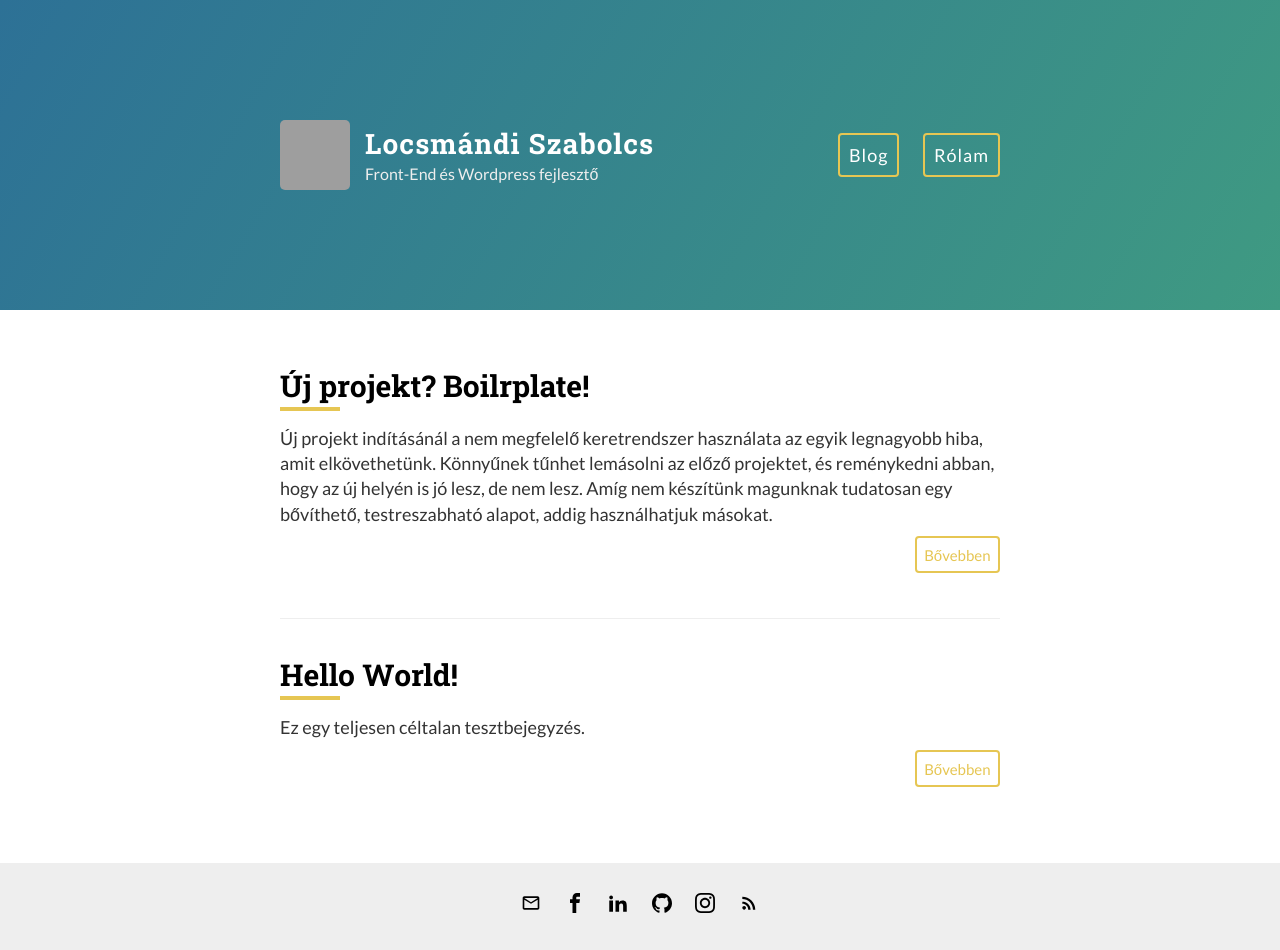
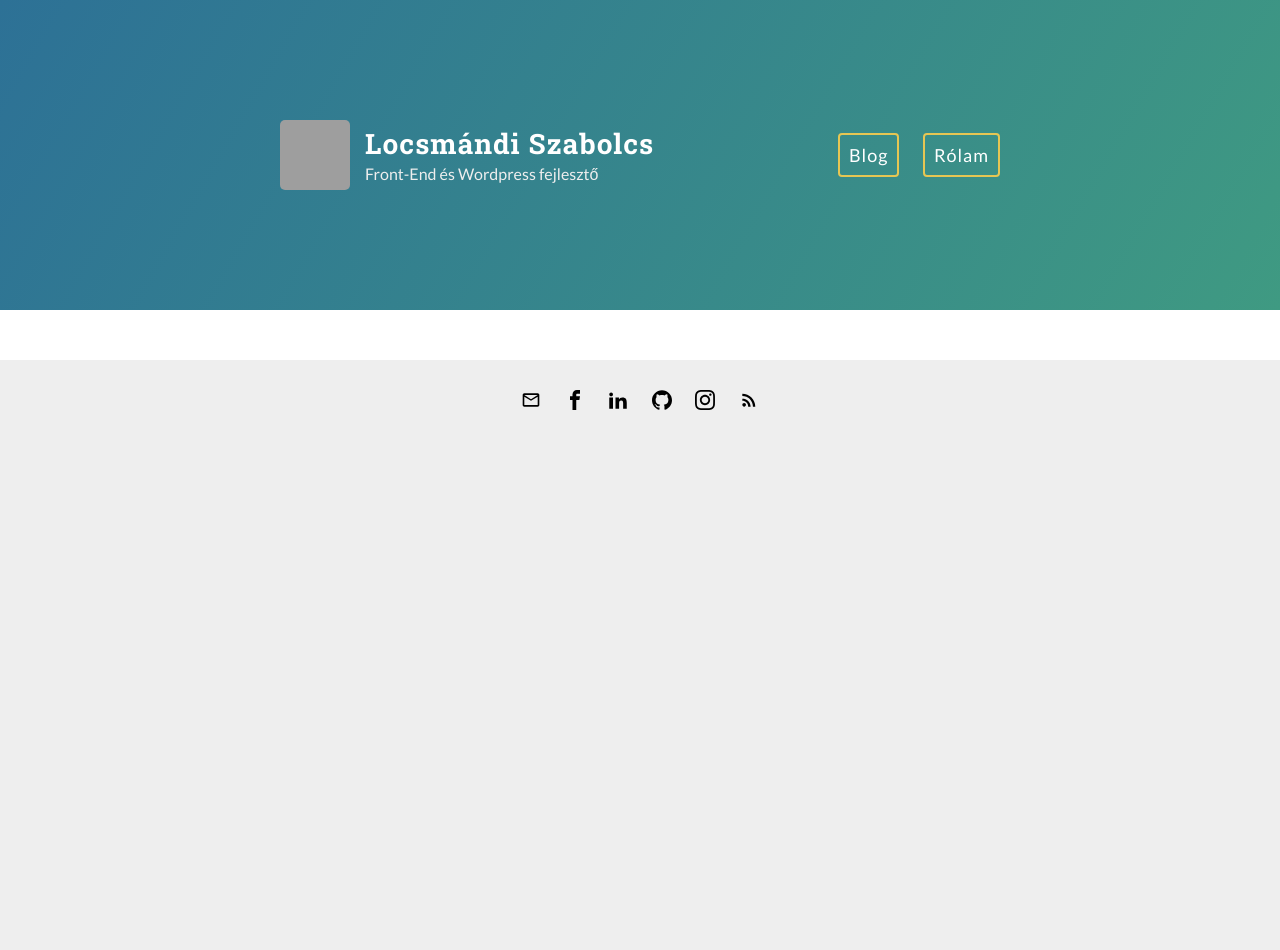
Before and after one commit to lszabolcs/lszabolcs.github.io, a Jekyll site: the page built from index.html, in a window 1280 px wide. Built offline with Jekyll 4.4.1, drawn with Linux system fonts in a browser that asks for light colours; after the commit the page ends 900 px from its top, so only the background shows below that; grey boxes are pictures that could not be loaded.

```diff
--- a/_config.yml
+++ b/_config.yml
@@ -47,6 +47,7 @@
 #
 
 permalink: /:title/
+permalink: /404.html
 
 # The release of Jekyll Now that you're using
 version: v1.2.0
--- a/_posts/2017-3-18-Hello-World.md
+++ /dev/null
@@ -1,10 +0,0 @@
----
-layout: post
-title: Hello World!
----
-
-Ez egy teljesen céltalan tesztbejegyzés.
-
-## Hivatkozások
-- [Jekyll Now repository](https://github.com/barryclark/jekyll-now)
-- [GitHub Pages](https://pages.github.com/)
--- a/_posts/2017-4-27-Uj-projekt-egyszeruen.md
+++ /dev/null
@@ -1,23 +0,0 @@
----
-layout: post
-title: Új projekt? Boilrplate!
----
-
-Új projekt indításánál a nem megfelelő keretrendszer használata az egyik legnagyobb hiba, amit elkövethetünk. Könnyűnek tűnhet lemásolni az előző projektet, és reménykedni abban, hogy az új helyén is jó lesz, de nem lesz. Amíg nem készítünk magunknak tudatosan egy bővíthető, testreszabható alapot, addig használhatjuk másokat.
-
-## Használjunk boilerplate-t!
-Ezek technikailag előre megírt _"üres"_ projektek. Persze ilyeneket mi is könnyedén megírhatnánk a választott CMS, Framework vagy programozási nyelv dokumentációja alapján, de miért tennénk? Ha már van a közösség által készített jó megoldás, amiben gondoltak mindenre, akkor nekünk felesleges duplán dolgozni. Rengeteg platformhoz találhatunk különféle boilerplate-ket a [boilrplate.com](http://www.boilrplate.com/){:target="_blank"} oldalon.
-
-__Előnyök__
-- gyors indulás
-- tiszta, átlátható kód
-- új megoldások felfedezése
-
-__Hátrányok__
-- időt kell szánni a megfelelő eszköz kiválasztására
-- igény esetén testre kell szabni
-
-Ha gyakran dolgozunk azonos környezetben, akkor persze érdemes lehet írni egy saját alapot, amit minden alkalommal elővehetünk.
-
-## Hivatkozások
-- [Boilrplate](http://www.boilrplate.com/)
```
